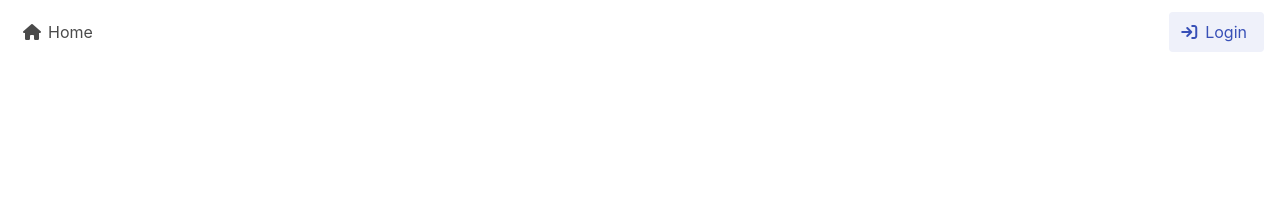
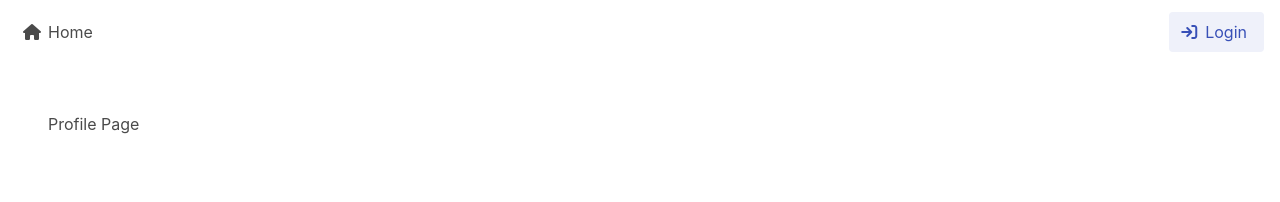
Before and after one commit to pawgog/graphql-job-dashboard, a React (Create React App) app in the folder client/: page /profile in a window 1280 px wide. Before the commit this address had no page. Shown: the top 202 px of the page. Built offline with nearby package versions, Linux system fonts and the light colour scheme.

Commit message:
Add profile page.

```diff
--- a/client/src/App.js
+++ b/client/src/App.js
@@ -5,6 +5,7 @@ import { ApolloProvider } from '@apollo/client';
 import { isLoggedIn } from './auth';
 import CompanyDetail from './components/CompanyDetail';
 import LoginForm from './components/LoginForm';
+import ProfilePage from './components/ProfilePage';
 import JobDashboard from './components/JobDashboard';
 import JobDetail from './components/JobDetail';
 import JobForm from './components/JobForm';
@@ -42,6 +43,9 @@ function App() {
           <Route path="/jobs/:jobId"
             element={<JobDetail />}
           />
+          <Route path="/profile"
+            element={<ProfilePage />}
+          />
           <Route exact path="/login"
             element={<LoginForm onLogin={handleLogin} />}
           />
--- a/client/src/components/NavBar.js
+++ b/client/src/components/NavBar.js
@@ -45,7 +45,7 @@ return (
                     </button>
                   </div>
                   <div className={`${isDropdownVisible ? "block" : "hidden"} absolute right-0 z-10 mt-2 w-48 origin-top-right rounded-md bg-white py-1 shadow-lg ring-1 ring-black ring-opacity-5 focus:outline-none`} role="menu" aria-orientation="vertical" aria-labelledby="user-menu-button" tabIndex="-1">
-                    <a href="/" className="block px-4 py-2 text-sm text-gray-700" role="menuitem" tabIndex="-1" id="user-menu-item-0">Your Profile</a>
+                    <a href="/profile" className="block px-4 py-2 text-sm text-gray-700" role="menuitem" tabIndex="-1" id="user-menu-item-0">Profile</a>
                     <div className="block px-4 py-2 text-sm text-gray-700" role="menuitem" tabIndex="-1" id="user-menu-item-2">
                       <button className="button is-light" onClick={handleLogout}>
                         <span className="icon">
--- /dev/null
+++ b/client/src/components/ProfilePage.js
@@ -0,0 +1,9 @@
+function ProfilePage() {
+  return (
+    <div>
+      <h2>Profile Page</h2>
+    </div>
+  );
+}
+
+export default ProfilePage;
```
